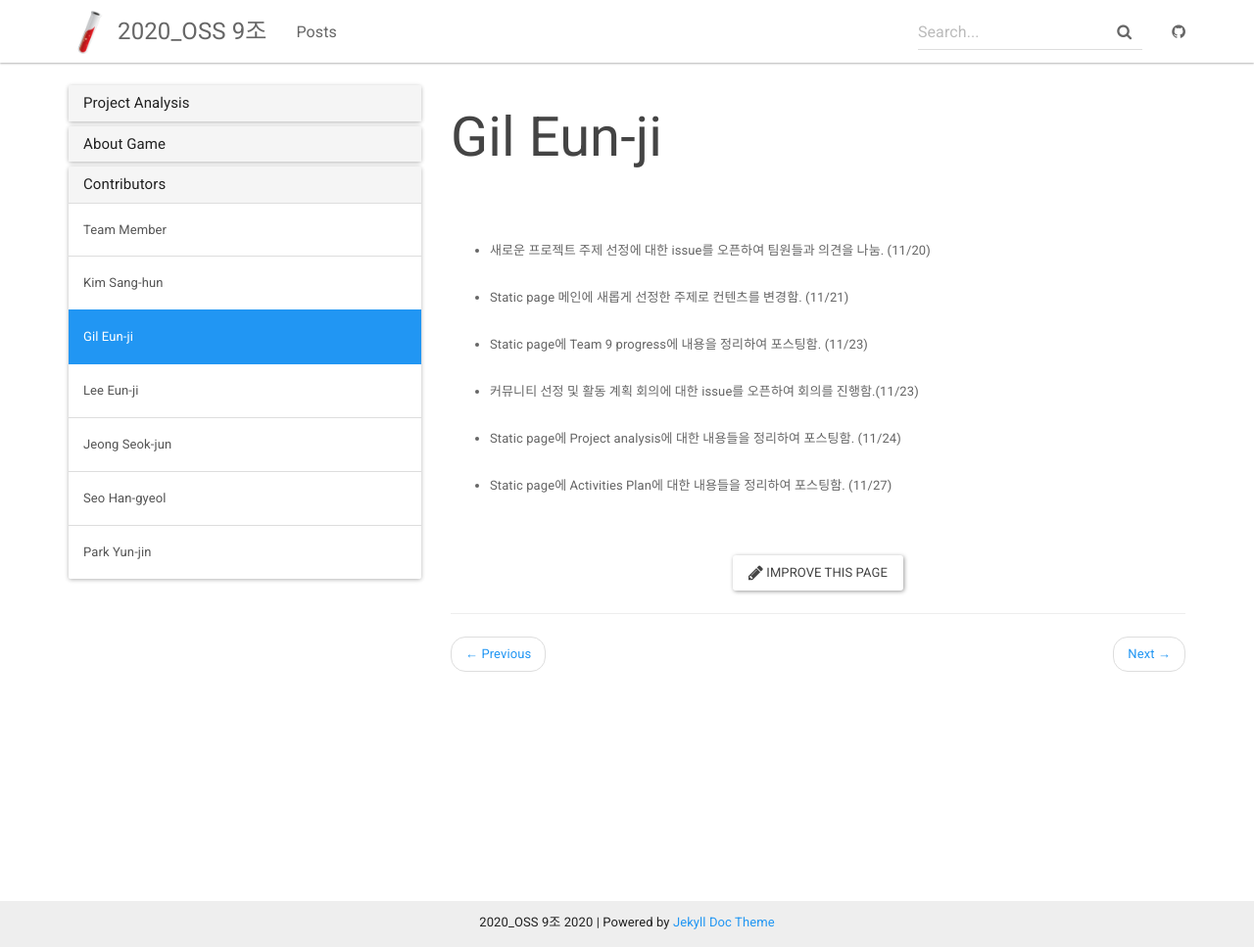
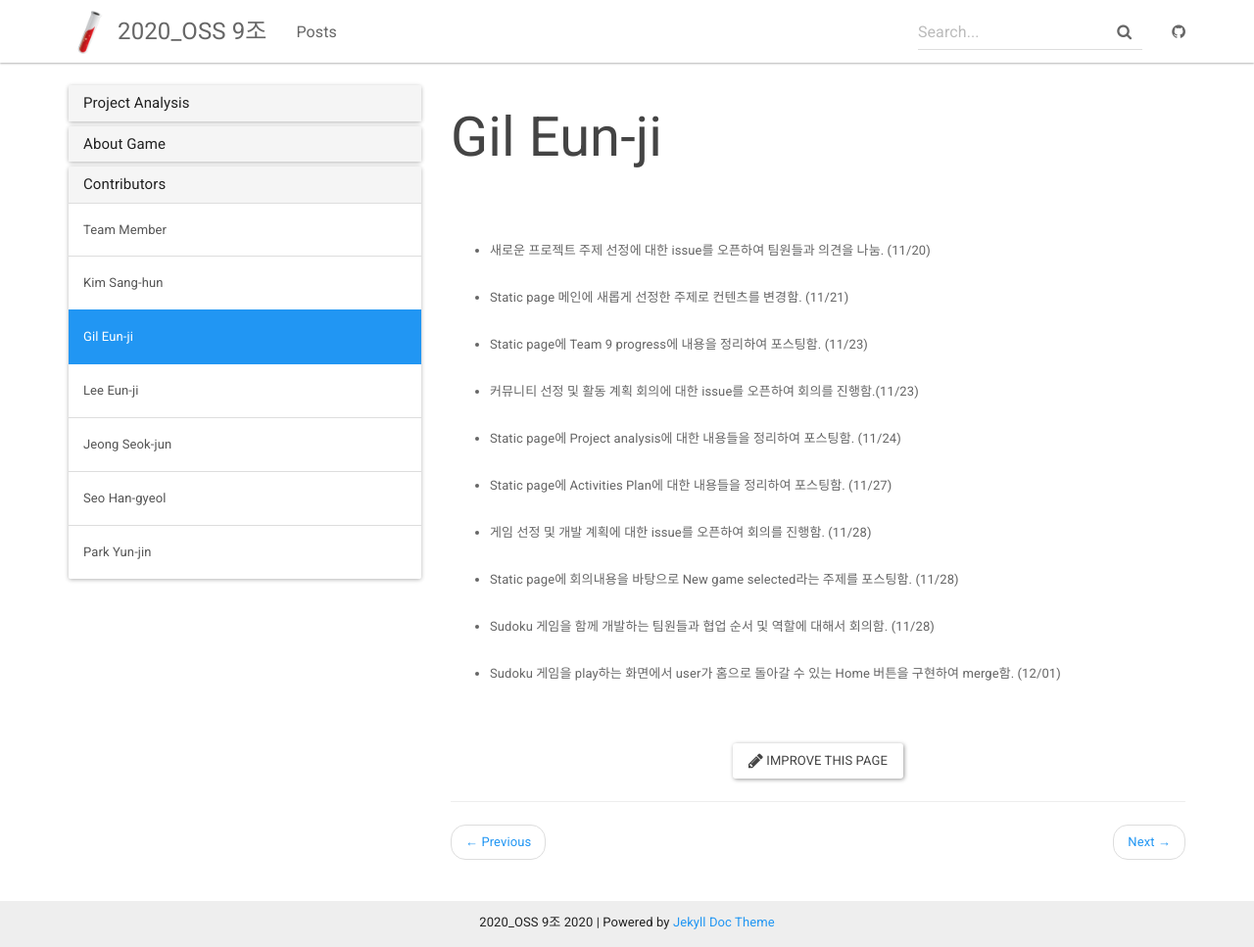
Before and after one commit to doolim98/2020-2-OSS-9, a Jekyll site: the page built from _docs/Teamrole/gileunji_role.md, in a window 1280 px wide and 967 px high. Shown: the whole window at 98% size. Built offline with Jekyll 4.4.1, drawn with Linux system fonts in a browser that asks for light colours.

Commit message:
Update gileunji_role.md

```diff
--- a/_docs/Teamrole/gileunji_role.md
+++ b/_docs/Teamrole/gileunji_role.md
@@ -9,3 +9,7 @@ permalink: /docs/gileunji_role/
 - 커뮤니티 선정 및 활동 계획 회의에 대한 issue를 오픈하여 회의를 진행함.(11/23) <br><br>
 - Static page에 Project analysis에 대한 내용들을 정리하여 포스팅함. (11/24) <br><br>
 - Static page에 Activities Plan에 대한 내용들을 정리하여 포스팅함. (11/27) <br><br>
+- 게임 선정 및 개발 계획에 대한 issue를 오픈하여 회의를 진행함. (11/28) <br><br>
+- Static page에 회의내용을 바탕으로 New game selected라는 주제를 포스팅함. (11/28) <br><br>
+- Sudoku 게임을 함께 개발하는 팀원들과 협업 순서 및 역할에 대해서 회의함. (11/28) <br><br>
+- Sudoku 게임을 play하는 화면에서 user가 홈으로 돌아갈 수 있는 Home 버튼을 구현하여 merge함. (12/01) <br><br>
```
